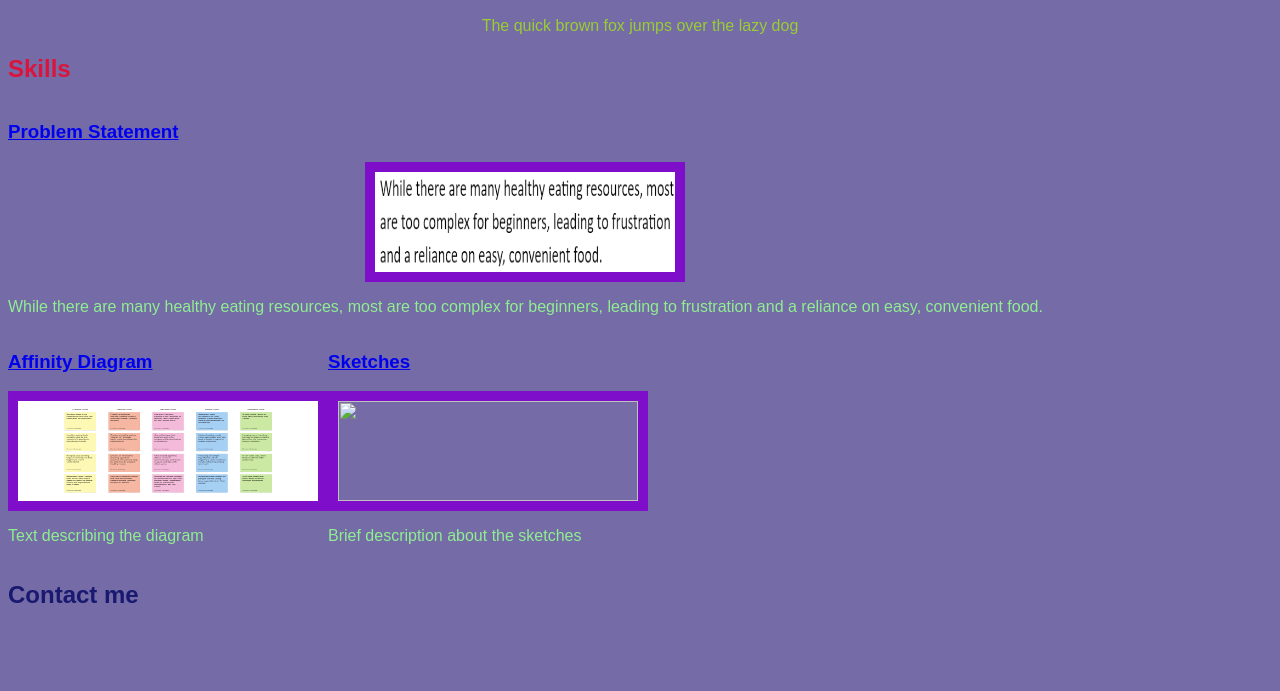
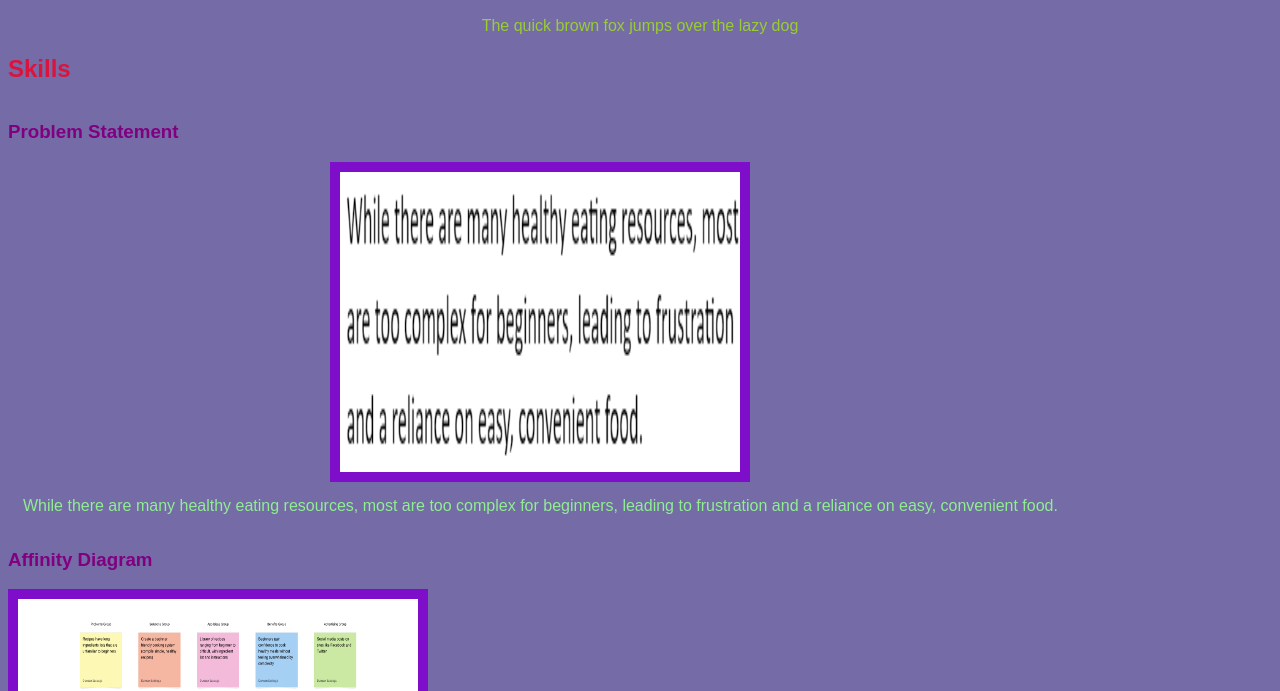
Before and after one commit to DuncanSzabaga/DuncanSzabaga.github.io, a plain HTML site: page index.html in a window 1280 px wide. Shown: the part 111-802 px from the top of the page. Drawn offline with Linux system fonts and the light colour scheme.

Commit message:
Adds necessary files for the Sketches assignment

```diff
--- a/index.html
+++ b/index.html
@@ -50,7 +50,7 @@
         <a href="files/Sketches_DOC.pdf">
           <img src="images/Sketches_IMG.png">
         </a>
-        <p>Brief description about the sketches</p>
+        <p>The sketches linked show the app experience from the perspective of a normal user, a recipe author, and an app moderator</p>
       </section>
     </div>
 
--- a/styles.css
+++ b/styles.css
@@ -27,11 +27,21 @@ h1 {
 }
 
 .project img{
-    width: 300px;
-    height: 100px;
+    width: 400px;
+    height: 300px;
     overflow: hidden;
     border: 2px solid rgb(126, 14, 201); /* choose a color */
     border-width:10px;
     display: block;
     margin: auto;
 }
+
+a { /* change the appearance of ALL links */
+    text-decoration: none;
+    color: purple;
+    }
+
+.project p { /* change the appearance of paragraph tags inside .project divs */
+    text-align: center;
+    margin: 15px;
+    }
```
Also changed, not shown: images/Sketches_IMG.png (added), 1 other file.
